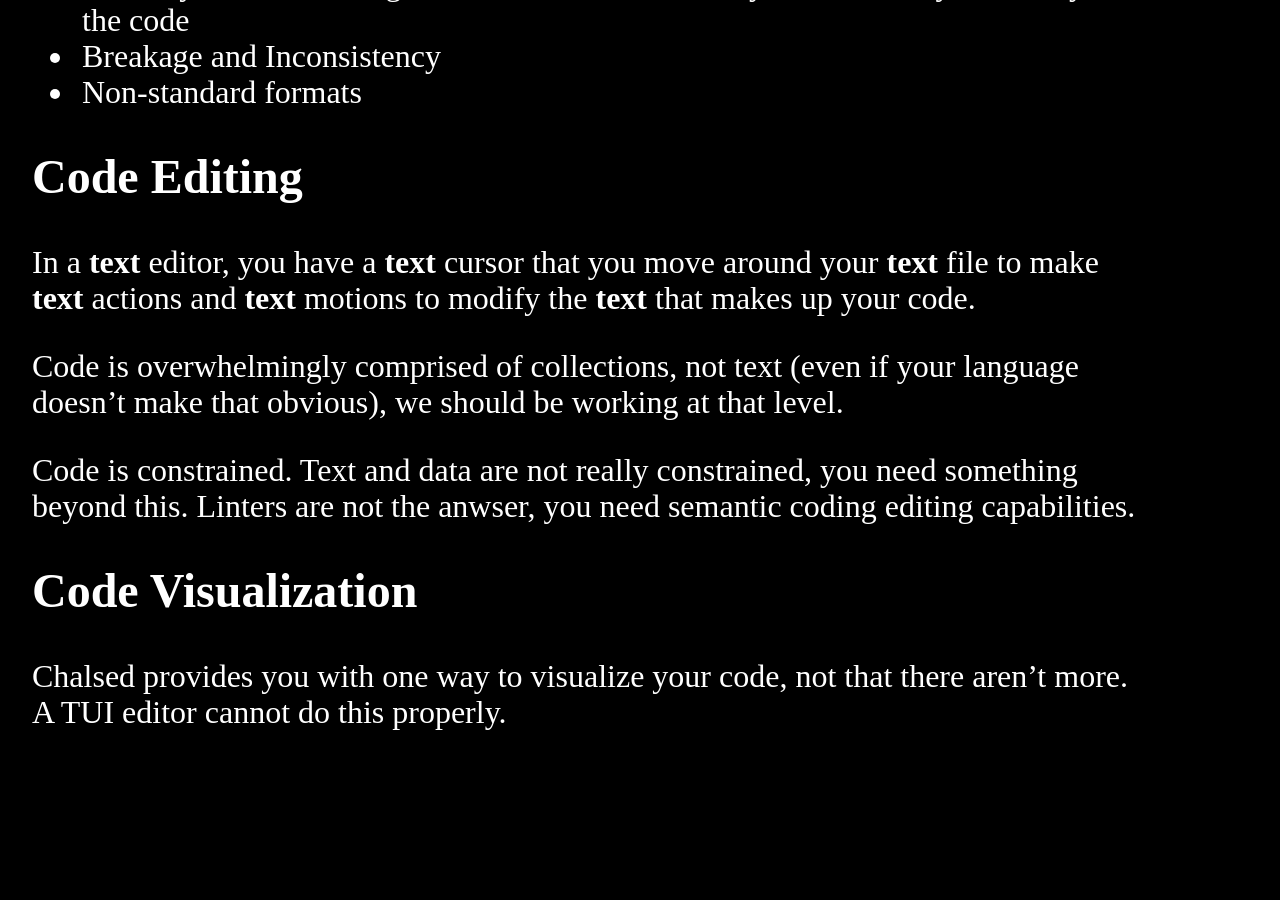
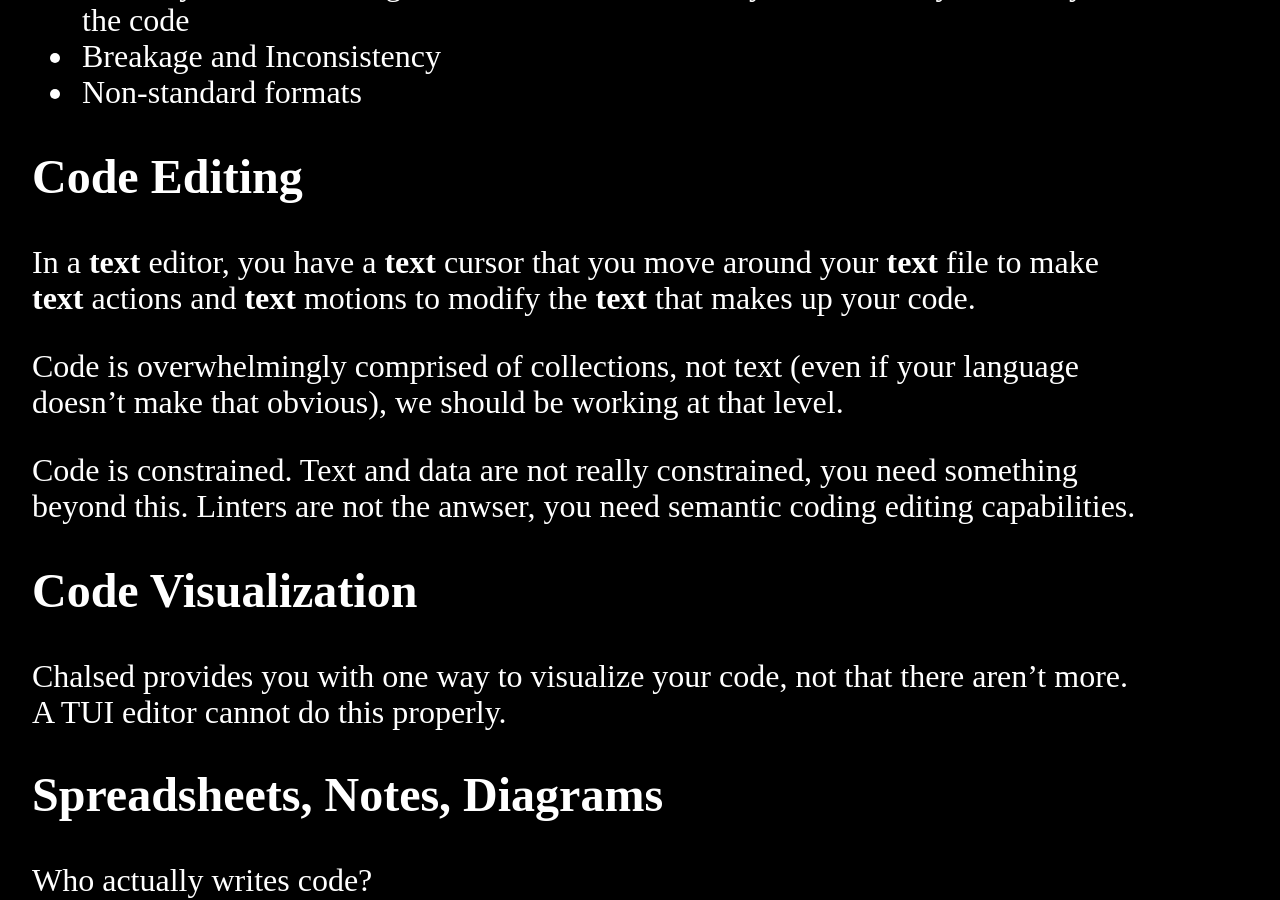
Before and after one commit to Grahp/Website, a Jekyll site: the page built from pages/Chalsed.md, in a window 1280 px wide and 900 px high, scrolled down 1251 px. Built offline with Jekyll 4.4.1, drawn with Linux system fonts in a browser that asks for light colours; before the commit the page ends 1981 px from its top, so only the background shows below that.

Commit message:
Update Chalsed

```diff
--- a/pages/Chalsed.md
+++ b/pages/Chalsed.md
@@ -42,3 +42,7 @@ Code is constrained. Text and data are not really constrained, you need somethin
 ## Code Visualization
 
 Chalsed provides you with one way to visualize your code, not that there aren't more. A TUI editor cannot do this properly.
+
+## Spreadsheets, Notes, Diagrams
+
+Who actually writes code?
```
